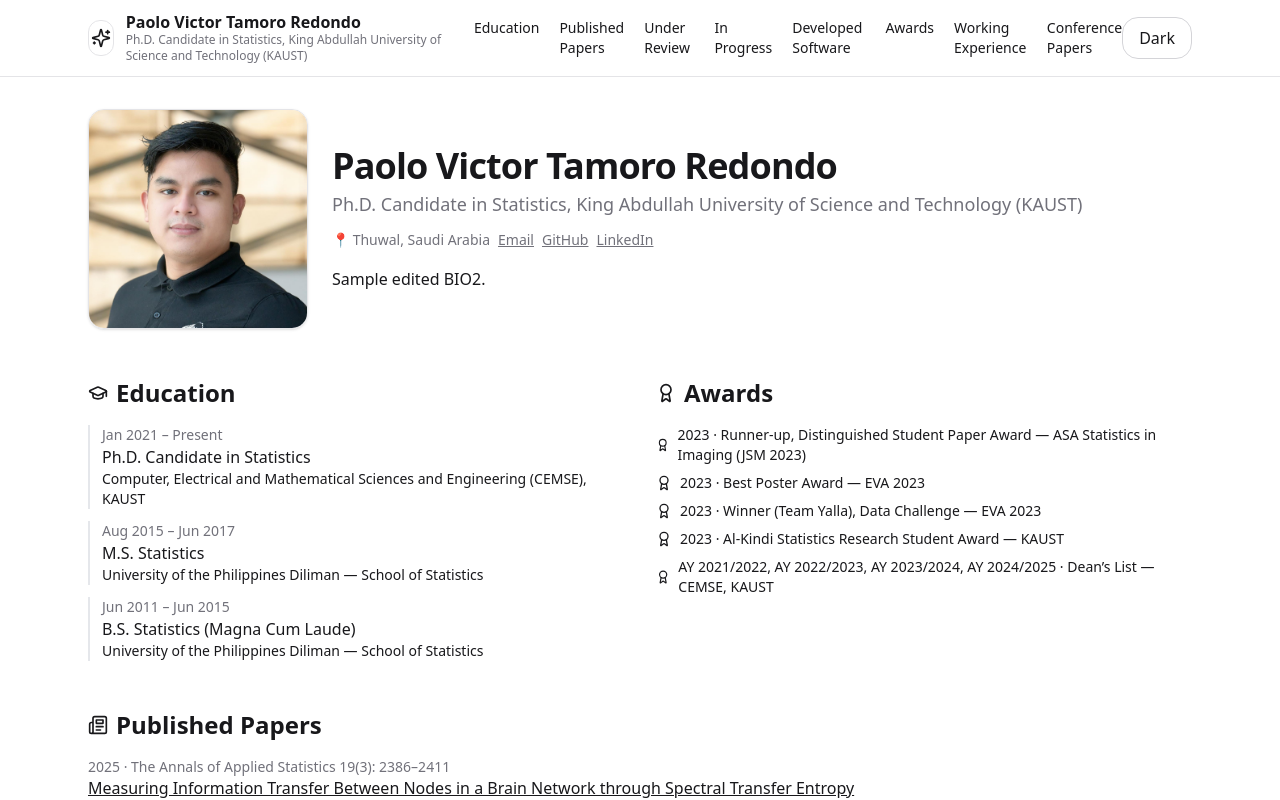
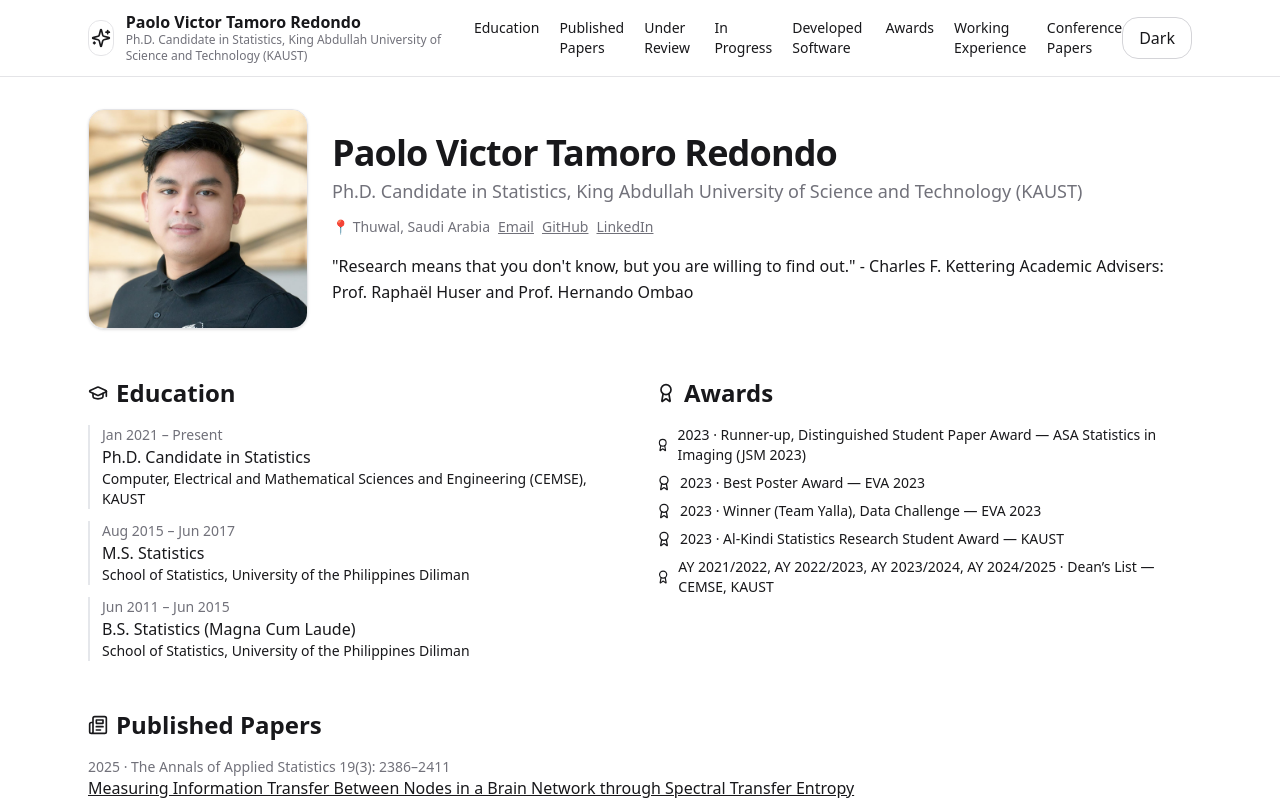
Before and after one commit to ptredondo/ptredondo.github.io, a React (Vite) app: page / in a window 1280 px wide. Shown: the top 800 px of the page. Built offline with nearby package versions, Linux system fonts and the light colour scheme.

Commit message:
Update App.jsx

```diff
--- a/src/App.jsx
+++ b/src/App.jsx
@@ -12,13 +12,12 @@ const resume = {
     email: "paolovictor.redondo@kaust.edu.sa",
     github: "ptredondo",
     linkedin: "https://www.linkedin.com/in/paolovictorredondo/",
-    summary:
-      "Sample edited BIO2.",
+    summary:"\"Research means that you don\'t know, but you are willing to find out.\" - Charles F. Kettering \n \n Academic Advisers: Prof. Raphaël Huser and Prof. Hernando Ombao",
   },
   education: [
     { degree: "Ph.D. Candidate in Statistics", institution: "Computer, Electrical and Mathematical Sciences and Engineering (CEMSE), KAUST", period: "Jan 2021 – Present" },
-    { degree: "M.S. Statistics", institution: "University of the Philippines Diliman — School of Statistics", period: "Aug 2015 – Jun 2017" },
-    { degree: "B.S. Statistics (Magna Cum Laude)", institution: "University of the Philippines Diliman — School of Statistics", period: "Jun 2011 – Jun 2015" },
+    { degree: "M.S. Statistics", institution: "School of Statistics, University of the Philippines Diliman", period: "Aug 2015 – Jun 2017" },
+    { degree: "B.S. Statistics (Magna Cum Laude)", institution: "School of Statistics, University of the Philippines Diliman", period: "Jun 2011 – Jun 2015" },
   ],
   published: [
     { year: 2025, title: "Measuring Information Transfer Between Nodes in a Brain Network through Spectral Transfer Entropy", authors: "REDONDO, P.; Huser, R.; Ombao, H.", venue: "The Annals of Applied Statistics 19(3): 2386–2411", url: "https://doi.org/10.1214/25-AOAS2050" },
```
